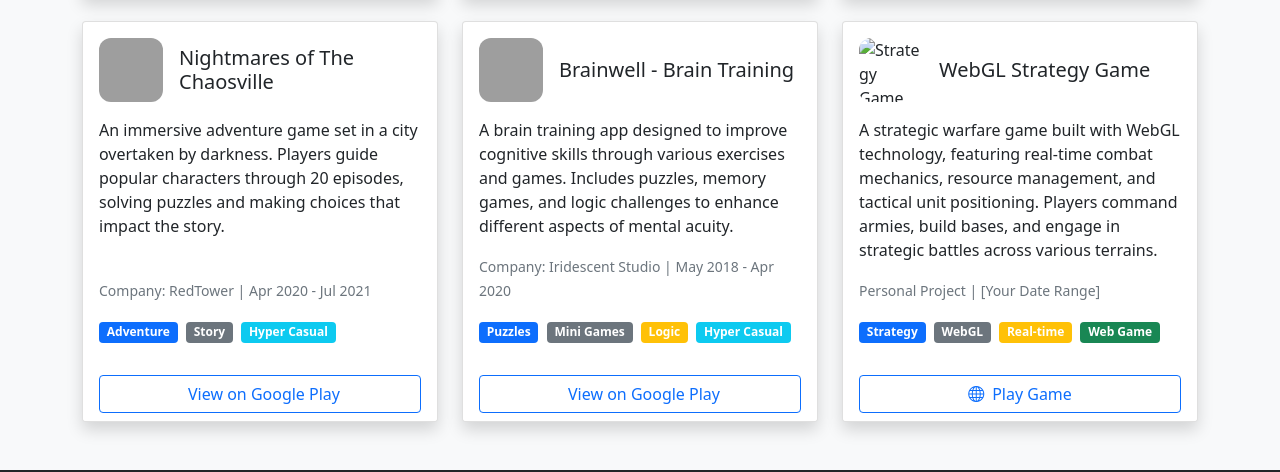
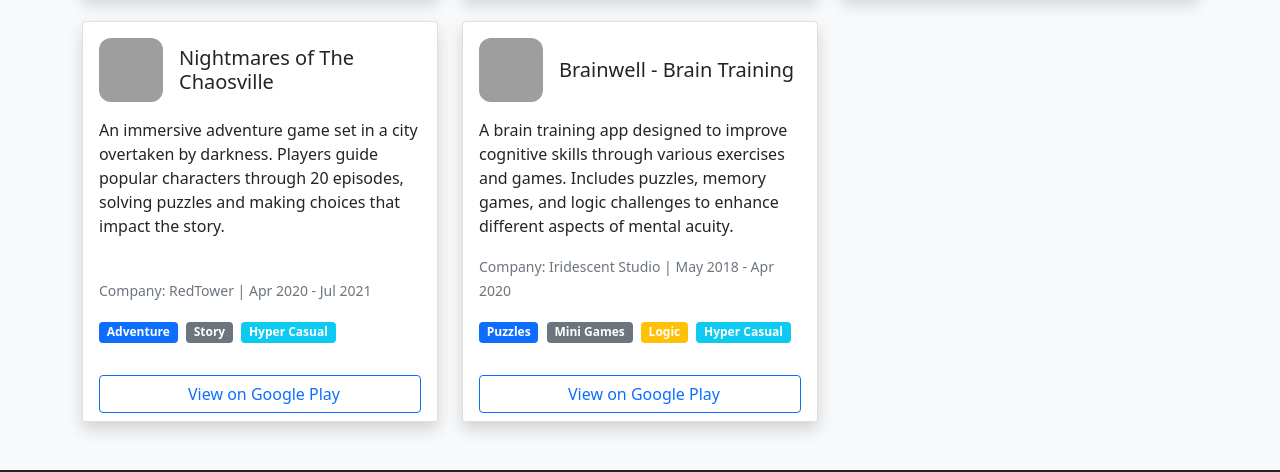
Before and after one commit to zloivan/my-portfolio, a plain HTML site: page index.html in a window 1280 px wide. Shown: the part 1547-2019 px from the top of the page. Drawn offline with nearby package versions, Linux system fonts and the light colour scheme; grey boxes are pictures that could not be loaded; some icons are missing.

Commit message:
REMOVE: WebGL Strategy Game project from portfolio section

```diff
--- a/index.html
+++ b/index.html
@@ -346,36 +346,6 @@
                 </div>
             </div>
         </div>
-        <!-- WebGL Strategy Game -->
-        <div class="col-md-6 col-lg-4">
-            <div class="card h-100 shadow project-card">
-                <div class="card-body d-flex flex-column justify-content-end">
-                    <div class="d-flex align-items-center mb-3">
-                        <img src="path/to/your/strategy-game-icon.png"
-                             class="project-icon me-3" alt="Strategy Game Icon">
-                        <h5 class="card-title mb-0">WebGL Strategy Game</h5>
-                    </div>
-                    <p class="card-text">A strategic warfare game built with WebGL technology, featuring real-time
-                        combat mechanics, resource management, and tactical unit positioning. Players command armies,
-                        build bases, and engage in strategic battles across various terrains.</p>
-                    <div class="company-tags-container mt-auto">
-                        <p class="text-muted"><small>Personal Project | [Your Date Range]</small></p>
-                        <div class="mb-2">
-                            <span class="badge bg-primary me-1">Strategy</span>
-                            <span class="badge bg-secondary me-1">WebGL</span>
-                            <span class="badge bg-warning me-1">Real-time</span>
-                            <span class="badge bg-success">Web Game</span>
-                        </div>
-                    </div>
-                </div>
-                <div class="card-footer bg-white border-top-0">
-                    <a href="your-game-url-here"
-                       class="btn btn-outline-primary w-100" target="_blank">
-                        <i class="bi bi-globe me-2"></i>Play Game
-                    </a>
-                </div>
-            </div>
-        </div>
     </div>
 </main>
 
```
